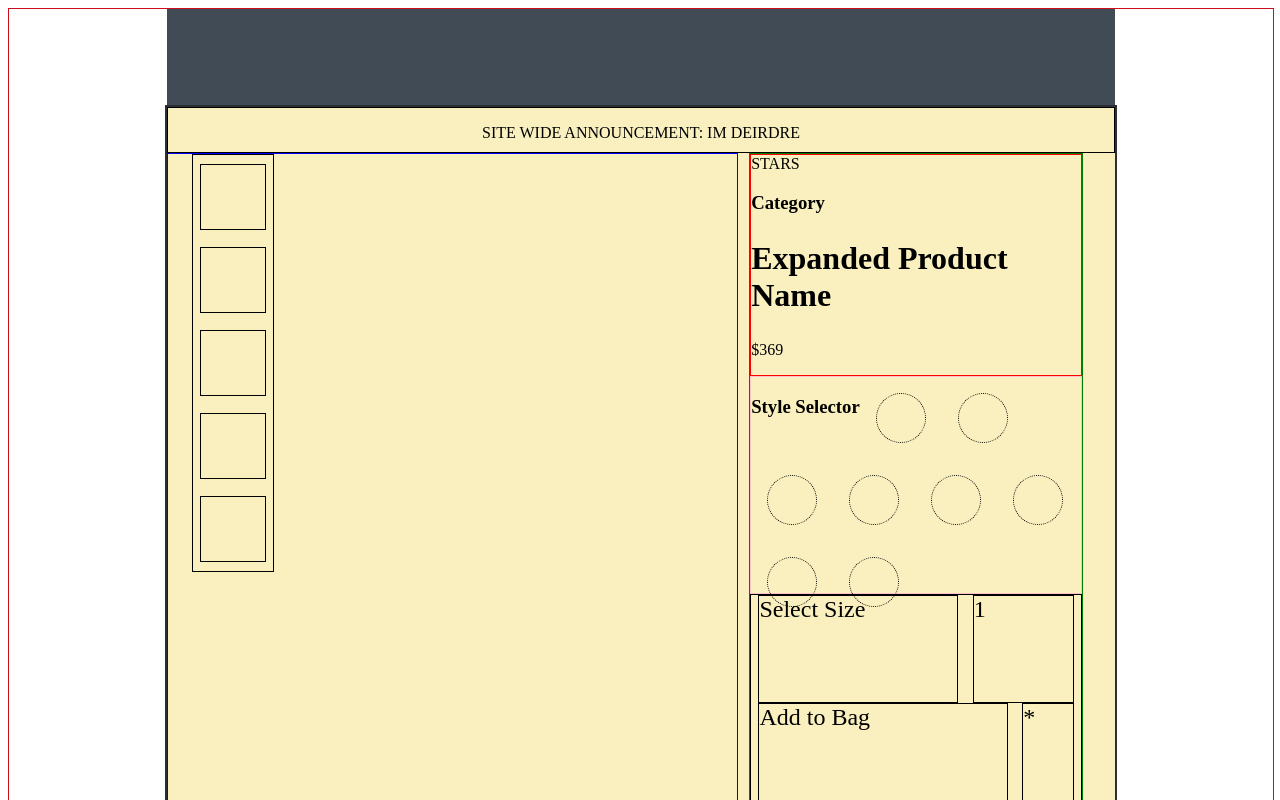
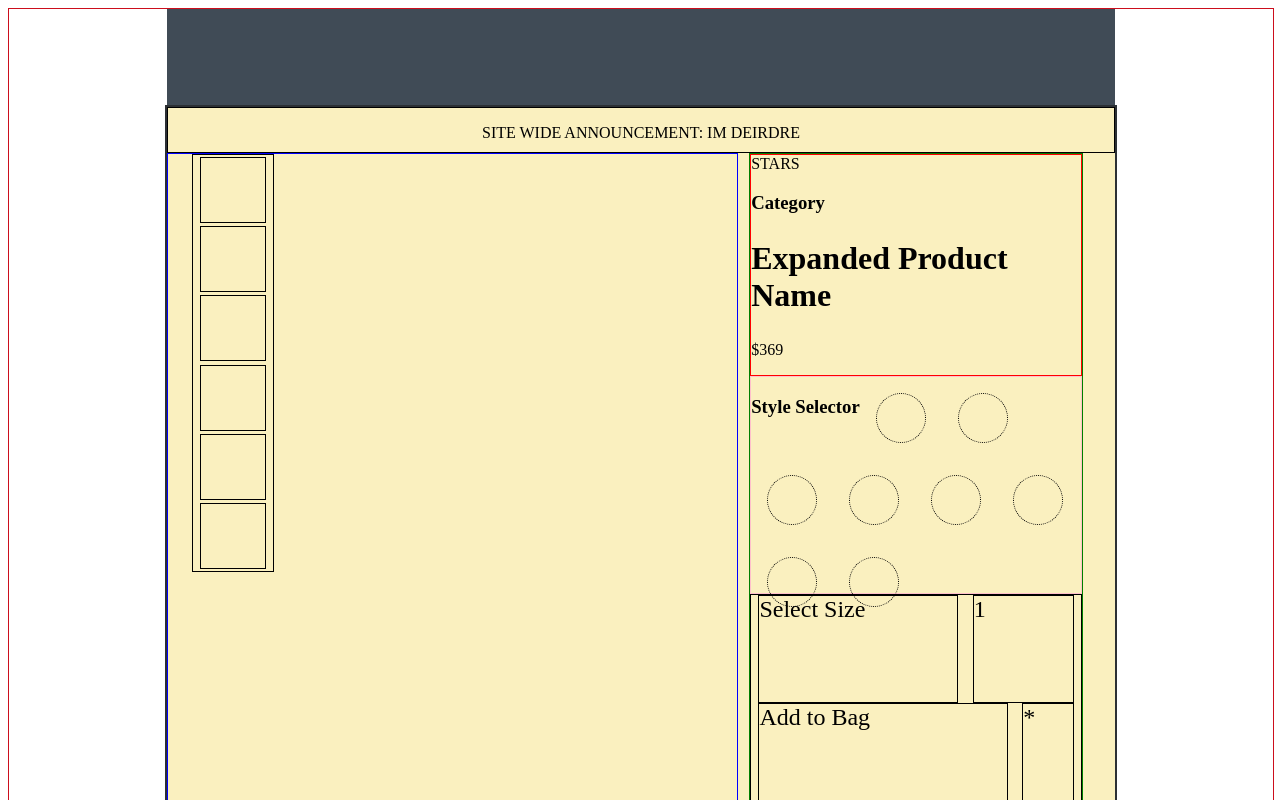
Before and after one commit to Atelier-Innovations/Front-End, a React app: page / in a window 1280 px wide. Shown: the top 800 px of the page. Built offline with nearby package versions, Linux system fonts and the light colour scheme; the HTML template or start-up script is replaced by a standard one.

Commit message:
preliminary overview subcomponents created

```diff
--- /dev/null
+++ b/src/components/overview/Banner.tsx
@@ -0,0 +1,12 @@
+import React from 'react';
+
+const Banner: React.FC = (props) => {
+
+  return (
+    <div className="banner">
+      <p>SITE WIDE ANNOUNCEMENT: IM DEIRDRE</p>
+    </div>
+  )
+}
+
+export default Banner;
--- a/src/components/overview/Overview.tsx
+++ b/src/components/overview/Overview.tsx
@@ -1,68 +1,19 @@
 import React from 'react';
+import Banner from './Banner';
+import ImageGallery from './imageGallery/ImageGallery';
+import ControlPanel from './controlPanel/ControlPanel';
+import ProductDescriptionPanel from './ProductDescriptionPanel';
 
 export const Overview: React.FC = (props) => {
 
   return (
     <section className="widget overview">
-      <div className="banner">
-        <p>SITE WIDE ANNOUNCEMENT: IM DEIRDRE</p>
+      <Banner />
+      <div className="main-panel">
+        <ImageGallery />
+        <ControlPanel />
       </div>
-      <div className="main-panel">
-        <div className="image-gallery">
-          <div className="image-carousel">
-            <div className="box"></div>
-            <div className="box"></div>
-            <div className="box"></div>
-            <div className="box"></div>
-            <div className="box"></div>
-
-          </div>
-        </div>
-        <div className="control-panel">
-          <div className="static-info">
-            <div className="stars">STARS</div>
-            <h3>Category</h3>
-            <h2>Expanded Product Name</h2>
-            <p>$369</p>
-          </div>
-          <div className="style-selector">
-            <h3>Style Selector</h3>
-            <div className="circle"></div>
-            <div className="circle"></div>
-            <div className="circle"></div>
-            <div className="circle"></div>
-            <div className="circle"></div>
-            <div className="circle"></div>
-            <div className="circle"></div>
-            <div className="circle"></div>
-          </div>
-          <div className="controls">
-            <div className="row-1">
-              <div className="size-button">Select Size</div>
-              <div className="quantity">1</div>
-            </div>
-            <div className="row-2">
-              <div className="add-to-bag">Add to Bag</div>
-              <div className="favorite">*</div>
-            </div>
-          </div>
-        </div>
-      </div>
-      <div className="bottom-panel">
-        <div className="description">
-          <h3>Product Slogan. Pithy Description Or Catchphrase</h3>
-          <p>AAAAAAAAAAAAAAAAAAAAAAAAAAAAAAAAAAAAAAAAAAAAAAAAAAAAAAAAA</p>
-          <p>AAAAAAAAAAAAAAAAAAAAAAAAAAAAAAAAAAAAAAAAAAAAAAAAAAAAAAAAA</p>
-        </div>
-        <div className="checklist">
-          <ul>
-            <li>It's cheese!</li>
-            <li>I love cheese!</li>
-            <li>Yummy yummy cheese!</li>
-            <li>cheese is the best. . .</li>
-          </ul>
-        </div>
-      </div>
+      <ProductDescriptionPanel />
     </section>
   )
 }
--- /dev/null
+++ b/src/components/overview/ProductDescriptionPanel.tsx
@@ -0,0 +1,24 @@
+import React from 'react';
+
+const ProductDescriptionPanel: React.FC = (props) => {
+
+  return (
+    <div className="bottom-panel">
+      <div className="description">
+        <h3>Product Slogan. Pithy Description Or Catchphrase</h3>
+        <p>AAAAAAAAAAAAAAAAAAAAAAAAAAAAAAAAAAAAAAAAAAAAAAAAAAAAAAAAA</p>
+        <p>AAAAAAAAAAAAAAAAAAAAAAAAAAAAAAAAAAAAAAAAAAAAAAAAAAAAAAAAA</p>
+      </div>
+      <div className="checklist">
+        <ul>
+          <li>It's cheese!</li>
+          <li>I love cheese!</li>
+          <li>Yummy yummy cheese!</li>
+          <li>cheese is the best. . .</li>
+        </ul>
+      </div>
+    </div>
+  )
+}
+
+export default ProductDescriptionPanel;
--- /dev/null
+++ b/src/components/overview/controlPanel/ButtonPanel.tsx
@@ -0,0 +1,19 @@
+import React from 'react';
+
+const ButtonPanel: React.FC = (props) => {
+
+  return (
+    <div className="controls">
+      <div className="row-1">
+        <div className="size-button">Select Size</div>
+        <div className="quantity">1</div>
+      </div>
+      <div className="row-2">
+        <div className="add-to-bag">Add to Bag</div>
+        <div className="favorite">*</div>
+      </div>
+    </div>
+  )
+}
+
+export default ButtonPanel;
--- /dev/null
+++ b/src/components/overview/controlPanel/ControlPanel.tsx
@@ -0,0 +1,17 @@
+import React from 'react';
+import StaticInfoDisplay from './StaticInfoDisplay';
+import StyleSelector from './StyleSelector';
+import ButtonPanel from './ButtonPanel';
+
+const ControlPanel: React.FC = (props) => {
+
+  return (
+    <div className="control-panel">
+      <StaticInfoDisplay />
+      <StyleSelector />
+      <ButtonPanel />
+    </div>
+  )
+}
+
+export default ControlPanel;
--- /dev/null
+++ b/src/components/overview/controlPanel/StaticInfoDisplay.tsx
@@ -0,0 +1,15 @@
+import React from 'react';
+
+const StaticInfoDisplay: React.FC = (props) => {
+
+  return (
+    <div className="static-info">
+      <div className="stars">STARS</div>
+      <h3>Category</h3>
+      <h2>Expanded Product Name</h2>
+      <p>$369</p>
+    </div>
+  )
+}
+
+export default StaticInfoDisplay;
--- /dev/null
+++ b/src/components/overview/controlPanel/StyleIcon.tsx
@@ -0,0 +1,10 @@
+import React from 'react';
+
+const StyleIcon: React.FC = (props) => {
+
+  return (
+    <div className="circle"></div>
+  )
+}
+
+export default StyleIcon;
--- /dev/null
+++ b/src/components/overview/controlPanel/StyleSelector.tsx
@@ -0,0 +1,21 @@
+import React from 'react';
+import StyleIcon from './StyleIcon';
+
+const StyleSelector: React.FC = (props) => {
+
+  return (
+    <div className="style-selector">
+      <h3>Style Selector</h3>
+      <StyleIcon />
+      <StyleIcon />
+      <StyleIcon />
+      <StyleIcon />
+      <StyleIcon />
+      <StyleIcon />
+      <StyleIcon />
+      <StyleIcon />
+    </div>
+  )
+}
+
+export default StyleSelector;
--- /dev/null
+++ b/src/components/overview/imageGallery/ImageCarousel.tsx
@@ -0,0 +1,18 @@
+import React from 'react';
+import ImageThumbnail from './ImageThumbnail';
+
+const ImageCarousel: React.FC = (props) => {
+
+  return (
+    <div className="image-carousel">
+        <ImageThumbnail />
+        <ImageThumbnail />
+        <ImageThumbnail />
+        <ImageThumbnail />
+        <ImageThumbnail />
+        <ImageThumbnail />
+    </div>
+  )
+}
+
+export default ImageCarousel;
--- /dev/null
+++ b/src/components/overview/imageGallery/ImageGallery.tsx
@@ -0,0 +1,12 @@
+import React from 'react';
+import ImageCarousel from './ImageCarousel';
+
+const ImageGallery: React.FC = (props) => {
+  return (
+    <div className="image-gallery">
+      <ImageCarousel />
+    </div>
+  );
+}
+
+export default ImageGallery;
--- /dev/null
+++ b/src/components/overview/imageGallery/ImageThumbnail.tsx
@@ -0,0 +1,8 @@
+import React from 'react';
+
+const ImageThumbnail: React.FC = (props) => {
+
+  return <div className="box"></div>
+}
+
+export default ImageThumbnail;
```
